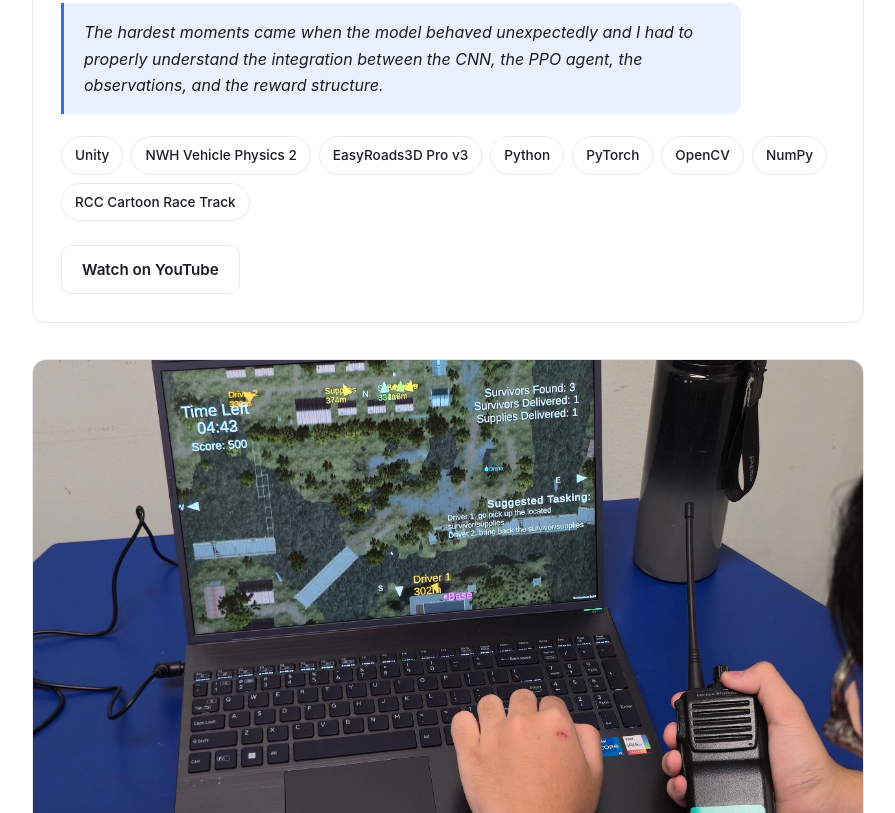
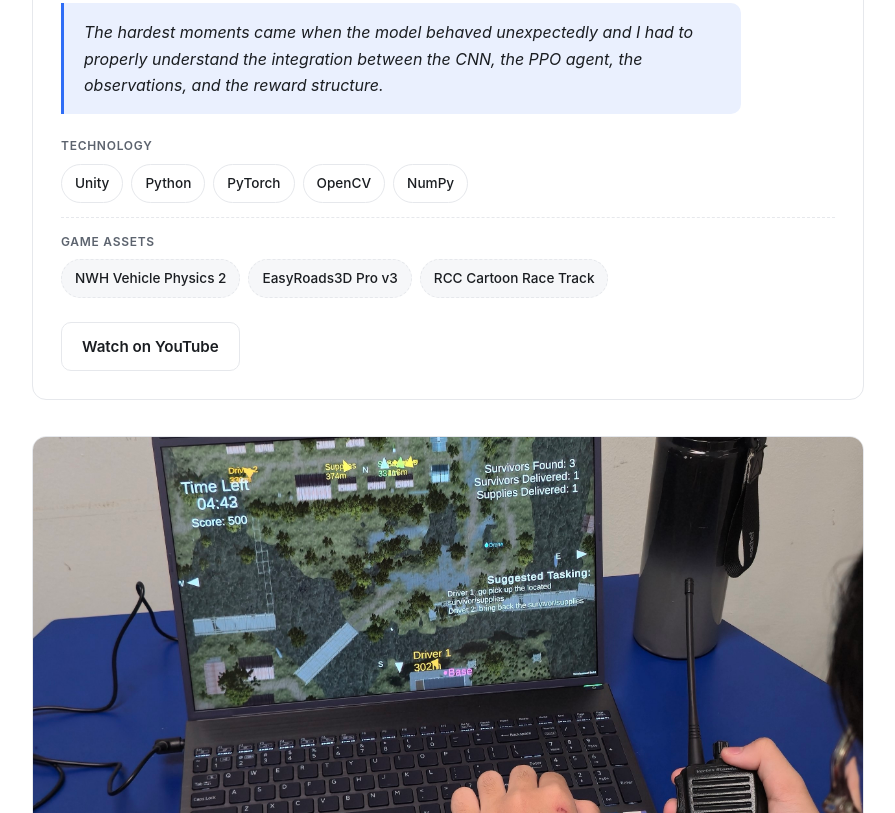
Before and after one commit to ZongPoh/zongpoh.github.io, a plain HTML site: page index.html in a window 1280 px wide. Shown: the part 2487-3300 px from the top of the page, without its empty margins (192-1087 px from the left). Drawn offline with Linux system fonts and the light colour scheme.

Commit message:
Update on some small wordings

```diff
--- a/index.html
+++ b/index.html
@@ -96,8 +96,12 @@
   .explore ul{list-style:none;display:grid;grid-template-columns:1fr 1fr;gap:10px 24px}
   .explore li{position:relative;padding-left:22px;color:var(--muted);font-size:.95rem}
   .explore li::before{content:"→";position:absolute;left:0;color:var(--accent)}
-  .stack{display:flex;flex-wrap:wrap;gap:8px;margin-top:22px}
+  .stack{display:flex;flex-direction:column;gap:14px;margin-top:22px}
+  .stack-group:not(:first-child){padding-top:14px;border-top:1px dashed var(--line)}
+  .stack-label{display:block;font-size:.75rem;font-weight:600;color:var(--muted);text-transform:uppercase;letter-spacing:.06em;margin-bottom:8px}
+  .stack-row{display:flex;flex-wrap:wrap;gap:8px}
   .stack .chip{background:#fff}
+  .stack .chip.asset{border-style:dashed;background:var(--bg-soft)}
   .project-links{display:flex;gap:12px;margin-top:24px;flex-wrap:wrap}
   .project + .project{margin-top:36px}
   .roles{list-style:none;display:grid;grid-template-columns:1fr 1fr;gap:12px;margin:18px 0 6px}
@@ -236,7 +240,7 @@
 <section id="projects">
   <div class="wrap">
     <h2>Featured Projects</h2>
-    <p class="section-sub">Things I've built recently in Unity and machine learning.</p>
+    <p class="section-sub">Things I've built recently.</p>
 
     <article class="project">
       <div class="embed">
@@ -279,14 +283,24 @@
         </blockquote>
 
         <div class="stack">
+          <div class="stack-group">
+            <span class="stack-label">Technology</span>
+            <div class="stack-row">
               <span class="chip">Unity</span>
-          <span class="chip">NWH Vehicle Physics 2</span>
-          <span class="chip">EasyRoads3D Pro v3</span>
               <span class="chip">Python</span>
               <span class="chip">PyTorch</span>
               <span class="chip">OpenCV</span>
               <span class="chip">NumPy</span>
-          <span class="chip">RCC Cartoon Race Track</span>
+            </div>
+          </div>
+          <div class="stack-group">
+            <span class="stack-label">Game Assets</span>
+            <div class="stack-row">
+              <span class="chip asset">NWH Vehicle Physics 2</span>
+              <span class="chip asset">EasyRoads3D Pro v3</span>
+              <span class="chip asset">RCC Cartoon Race Track</span>
+            </div>
+          </div>
         </div>
 
         <div class="project-links">
@@ -344,13 +358,23 @@
         </blockquote>
 
         <div class="stack">
+          <div class="stack-group">
+            <span class="stack-label">Technology</span>
+            <div class="stack-row">
               <span class="chip">Unity</span>
               <span class="chip">C#</span>
               <span class="chip">Netcode for GameObjects</span>
               <span class="chip">Unity Transport</span>
               <span class="chip">ParrelSync</span>
-          <span class="chip">NWH Vehicle Physics 2</span>
-          <span class="chip">Flooded Grounds</span>
+            </div>
+          </div>
+          <div class="stack-group">
+            <span class="stack-label">Game Assets</span>
+            <div class="stack-row">
+              <span class="chip asset">NWH Vehicle Physics 2</span>
+              <span class="chip asset">Flooded Grounds</span>
+            </div>
+          </div>
         </div>
       </div>
     </article>
```
Lines whose indentation alone changed are shown as unchanged.
